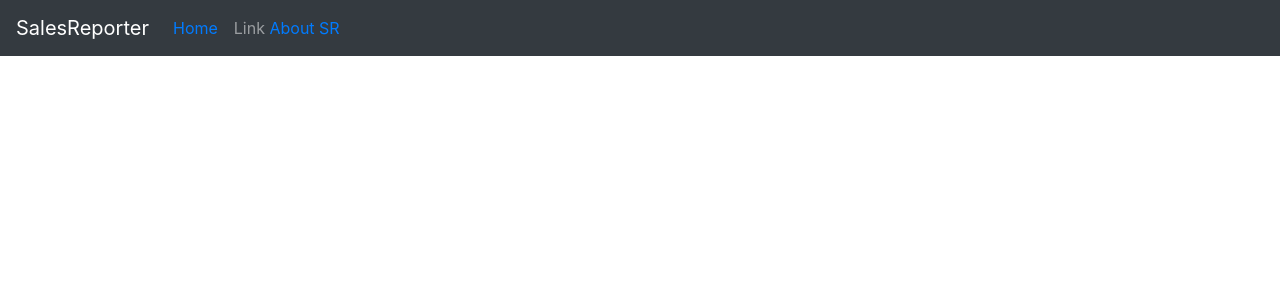
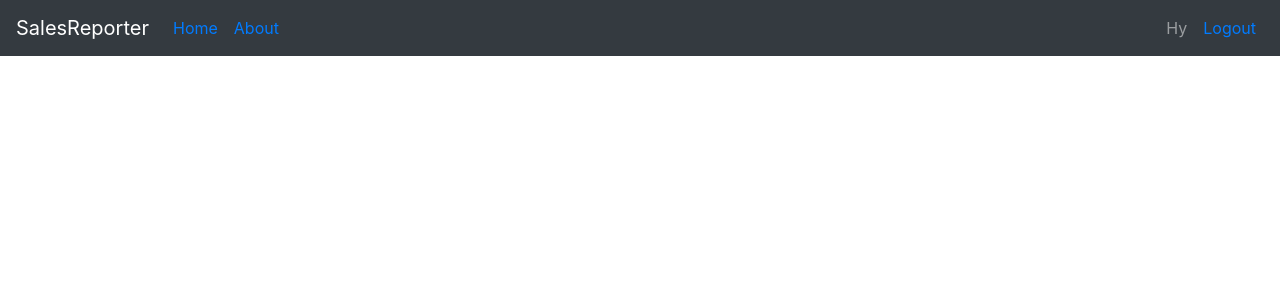
Before and after one commit to Vyto96/SRP, a Vue app in the folder spa-sr/: page / in a window 1280 px wide. Shown: the top 300 px of the page. Built offline with nearby package versions, Linux system fonts and the light colour scheme.

Commit message:
header component for navbar

```diff
--- a/spa-sr/src/components/Header.vue
+++ b/spa-sr/src/components/Header.vue
@@ -2,7 +2,7 @@
   <div>
     <b-navbar toggleable="md" type="dark" variant="dark">
 
-          <b-nav-toggle target="nav_collapse"></b-nav-toggle>
+      <b-nav-toggle target="nav_collapse"></b-nav-toggle>
 
       <b-link class="navbar-brand" to="#">
         <span>SalesReporter</span>
@@ -10,14 +10,26 @@
 
       <b-collapse is-nav id="nav_collapse">
         <!-- COLLAPSE ITEM -->
-        <b-navbar-nav>
+        <b-navbar-nav >
           <b-nav-item>
             <router-link to="/">Home</router-link>
           </b-nav-item>
-          <b-nav-item>Link
-            <router-link to="/about">About SR</router-link>
+          <b-nav-item>
+            <router-link to="/about">About</router-link>
           </b-nav-item>
         </b-navbar-nav>
+
+        <b-navbar-nav class="ml-auto">
+
+          <b-nav-item>Hy {{user}}</b-nav-item>
+
+          <b-nav-item>
+            <a href="https://salesreporter.ns1.mooo.com/web_app">Logout</a>
+          </b-nav-item>
+
+        </b-navbar-nav>
+
+
       </b-collapse>
     </b-navbar>
   </div>
@@ -28,7 +40,8 @@
 <script>
 export default {
   data: () => ({
-  })
+  }),
+  props: ['user']
 }
 </script>
 
```
